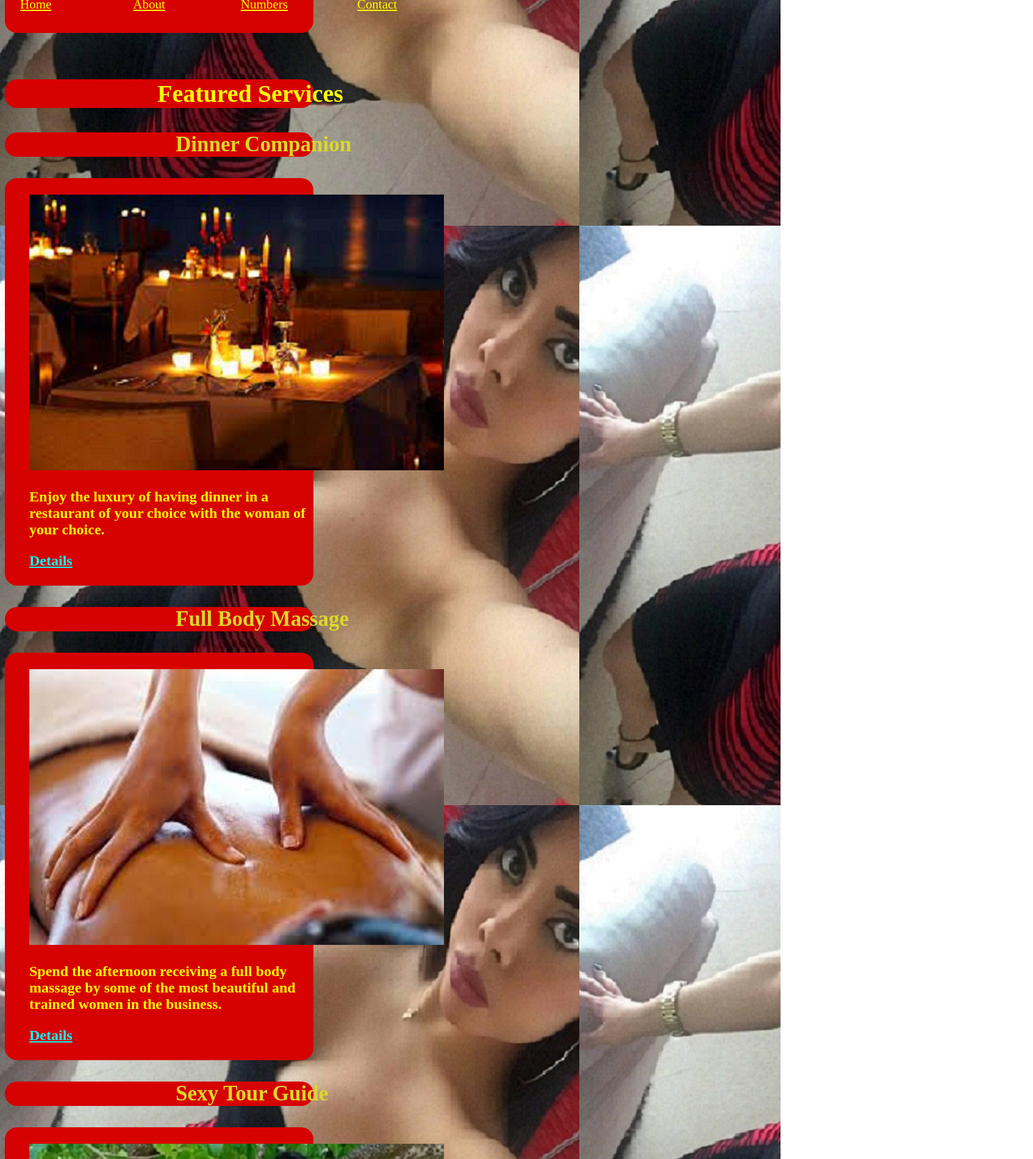
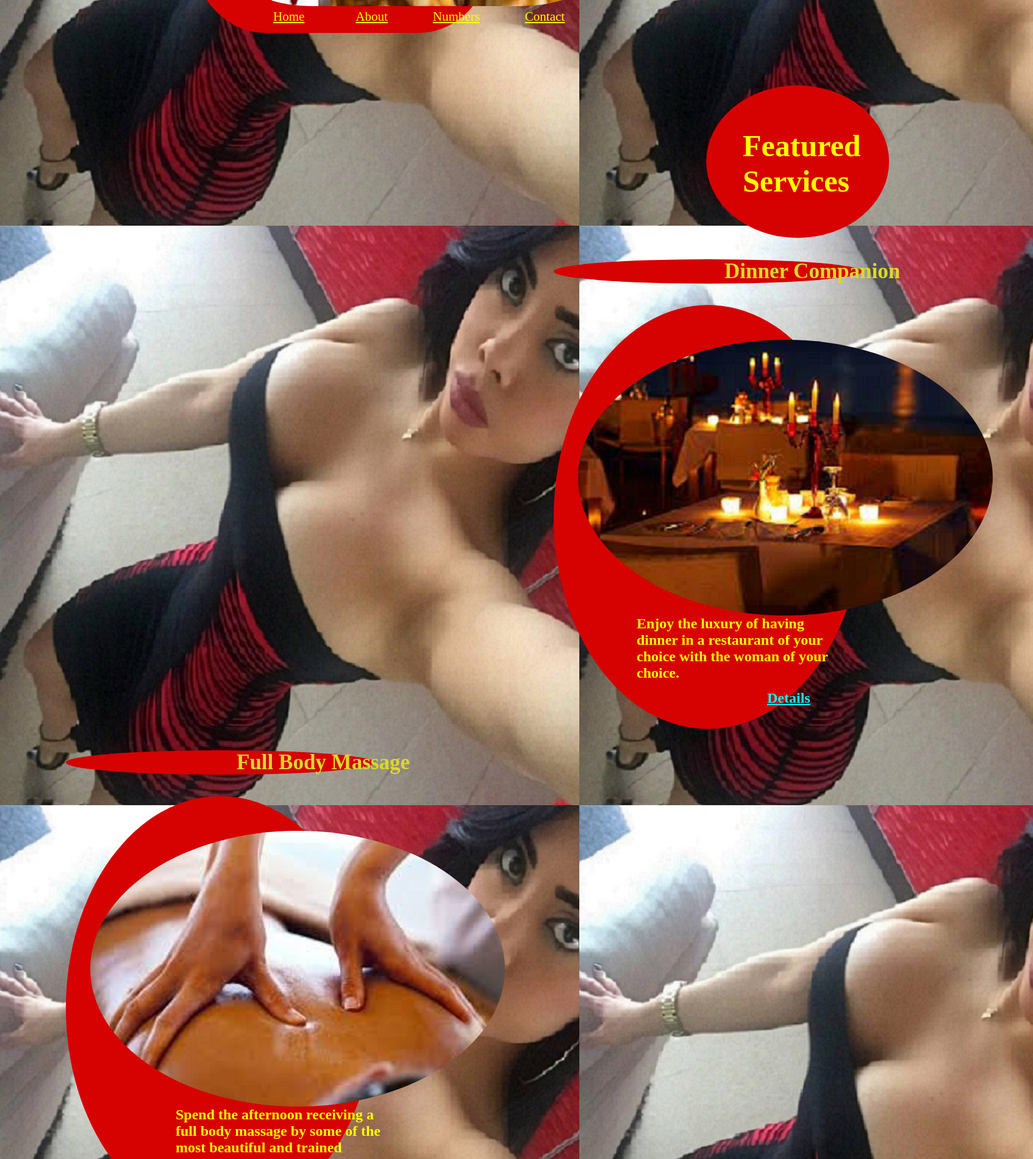
Before and after one commit to whattemup/BustANut, a plain HTML site: page index.html in a window 1280 px wide. Shown: the part 580-2480 px from the top of the page at 61% size, 1694 px wide, since content can reach past the window. Drawn offline with Linux system fonts and the light colour scheme.

Commit message:
commit on main

```diff
--- a/index.html
+++ b/index.html
@@ -10,64 +10,71 @@
  <body background="Images/valeria.jpg" width="100%" >
   <!-- End of image of Valerie employee of the company -->
    <!-- logo image of company -->
-  <nav style="background-color: rgb(214, 1, 1); width: 40%; border-radius: 20px;">
-    <img id="image" src="./Images/BUSTANUTT.png" alt="" style="position: relative; left: 25px;top: 15px">
+  <nav style="background-color: rgb(214, 1, 1); position:relative; left: 300px; width: 40%; border-radius: 25%;">
+    <img id="image" src="./Images/BUSTANUTT.png" alt="" style="position: relative; left: 25px; border-radius: 25%; top: 35px">
     <!-- End of logo image of company -->
     <!-- navigation elements -->
-    <p style="color:white; position: relative; left: 25px;">
+    <p style="color:white; position: relative; top: 20px; left: 140px;">
       <a href="index.html" style="color:yellow; font-size: 21px;">Home</a>
-      <a href="./bust_a_nut_project/about.html" style="color: yellow; position:relative; left: 130px;font-size: 21px;">About</a>
-      <a href="./bust_a_nut_project/numbers.html" style="color: yellow;font-size: 21px; position: relative; left: 250px">Numbers</a>
-      <a href="./bust_a_nut_project/contact.html" style="color: yellow;font-size: 21px; position: relative; left: 360px;">Contact</a>
+      <a href="./bust_a_nut_project/about.html" style="color: yellow; position:relative; left: 80px;font-size: 21px;">About</a>
+      <a href="./bust_a_nut_project/numbers.html" style="color: yellow;font-size: 21px; position: relative; left: 150px">Numbers</a>
+      <a href="./bust_a_nut_project/contact.html" style="color: yellow;font-size: 21px; position: relative; left: 220px;">Contact</a>
     </p>
     <br>
   </nav>
   <br>
   <br>
   <!-- End of navigation elements -->
-  <h1 style="background-color: rgb(214, 1, 1); width: 40%; border-radius: 20px; color: yellow;">
-    <p style="position: relative; font-size: 40px; left: 250px;">Featured Services</p>
+  <h1 style="background-color: rgb(214, 1, 1); width: 300px; height: 250px; border-radius: 50%;position: relative; left: 1150px; color: yellow;">
+    <p style="position: relative; font-size: 50px; top: 70px;  left: 60px;">Featured Services</p>
   </h1>
   <!-- description and history of the company. -->
   <!-- Obtain A Dinner Companion For Hire -->
-  <h2 style="color:rgb(219, 216, 42); background-color: rgb(214,1,1); width:40%;font-size: 35px; border-radius:20px;">
+  <h2 style="color:rgb(219, 216, 42); background-color: rgb(214,1,1); width:40%;position: relative; left: 900px; font-size: 35px; border-radius:50%;">
     <p style="position: relative; left: 280px">Dinner Companion</p>
   </h2>
-  <h2 style="border-radius: 20px; background-color: rgb(214,1,1); color: yellow; width: 40%">
+  <h2 style="border-radius: 50%; background-color: rgb(214,1,1); color: yellow; position: relative; left: 900px; width: 40%">
     <br>
-    <img src="./bust_a_nut_project/Images2/dinnerdate.jpg" alt="candlelit dinner table" style="position: relative; left: 40px">
-    <p style="position: relative; left: 40px; width: 90%">Enjoy the luxury of having dinner in a restaurant of your choice with the woman of your choice.</p>
-    <a href="https://en.wikipedia.org/wiki/Rent-A-Girlfriend" target="_blank" style="position: relative; left: 40px; color:aqua">Details</a>
+    <img src="./bust_a_nut_project/Images2/dinnerdate.jpg" alt="candlelit dinner table" style="position: relative; left: 40px; border-radius: 50%; top: 30px;">
+    <p style="position: relative; left: 136px; width: 68%">Enjoy the luxury of having dinner in a restaurant of your choice with the woman of your choice.</p>
+    <a href="https://en.wikipedia.org/wiki/Rent-A-Girlfriend" target="_blank" style="position: relative; left: 350px; top: -10px; color:aqua">Details</a>
     <br>
     <br>
   </h2>
   <!-- End of Obtain A Dinner Companion For Hire -->
   <!-- Obtain a full body massage -->
-  <h2 style="color:rgb(219, 216, 42); background-color: rgb(214,1,1); width:40%;font-size: 35px; border-radius:20px;">
+  <h2 style="color:rgb(219, 216, 42); background-color: rgb(214,1,1); width:40%;position: relative; left: 100px; font-size: 35px; border-radius:50%;">
     <p style="position: relative; left: 280px">Full Body Massage</p>
   </h2>
-<h2 style="border-radius: 20px; background-color: rgb(214,1,1); color: yellow; width: 40%">
-  <br>
-    <img src="./bust_a_nut_project/Images2/massage.jpg" alt="candlelit dinner table" style="position: relative; left: 40px">
-    <p style="position: relative; left: 40px; width: 90%">Spend the afternoon receiving a full body massage by some of the most beautiful and trained women in the business.</p>
-    <a href="https://en.wikipedia.org/wiki/Massage" target="_blank" style="position: relative; left: 40px; color:aqua">Details</a>
+  <h2 style="border-radius: 50%; background-color: rgb(214,1,1); color: yellow; position: relative; left: 100px; width: 40%">
+    <br>
+    <img src="./bust_a_nut_project/Images2/massage.jpg" alt="Image of someone obtaining a full body massage"
+      style="position: relative; left: 40px; border-radius: 50%; top: 30px;">
+    <p style="position: relative; left: 180px; width: 68%">Spend the afternoon receiving a full body massage by some of the most beautiful and trained women in the business.</p>
+    <a href="https://en.wikipedia.org/wiki/Massage" target="_blank"
+      style="position: relative; left: 350px; top: -10px; color:aqua">Details</a>
     <br>
     <br>
-  </h4>
+  </h2>
   <!-- End of Obtain a full body massage -->
-  <!-- get shown around by a tour guide -->
-  <h2 style="color:rgb(219, 216, 42); background-color: rgb(214,1,1); width:40%;font-size: 35px; border-radius:20px;">
+  <h2
+    style="color:rgb(219, 216, 42); background-color: rgb(214,1,1); width:40%;position: relative; left: 900px; font-size: 35px; border-radius:50%;">
     <p style="position: relative; left: 280px">Sexy Tour Guide</p>
   </h2>
-<h2 style="border-radius: 20px; background-color: rgb(214,1,1); color: yellow; width: 40%">
-  <br>
-    <img src="./bust_a_nut_project/Images2/tour-guide.jpg" alt="Valerie being a tour guide" style="position: relative; left: 40px">
-    <p style="position: relative; left: 40px; width: 90%">Spend the afternoon being shown around by the tour guide of your liking!</p>
-    <a href="https://en.wikipedia.org/wiki/Tour_guide" target="_blank" style="position: relative; left: 40px; color:aqua">Details</a>
-  <!-- End of get shown around by a tour guide -->
+  <h2
+    style="border-radius: 50%; background-color: rgb(214,1,1); color: yellow; position: relative; left: 1000px; width: 600px">
+    <br>
+    <img src="./bust_a_nut_project/Images2/tour-guide.jpg" alt="Valerie being a tour guide"
+      style="position: relative; left: 40px; width: 520px;border-radius: 50%; top: 30px;">
+    <p style="position: relative; left: 180px; width: 50%">Spend the afternoon being shown around by the tour guide of your liking!</p>
+    <a href="https://en.wikipedia.org/wiki/Tour_guide" target="_blank"
+      style="position: relative; left: 275px; top: -10px; color:aqua">Details</a>
     <br>
     <br>
-  </h4>
+  </h2>
+  <!-- get shown around by a tour guide -->
+  <br>
+  <br>
   <!-- End of List of featured services -->
   <br>
   <br>
```
